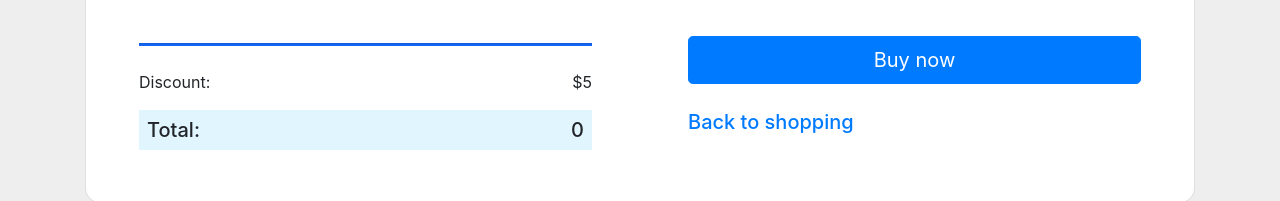
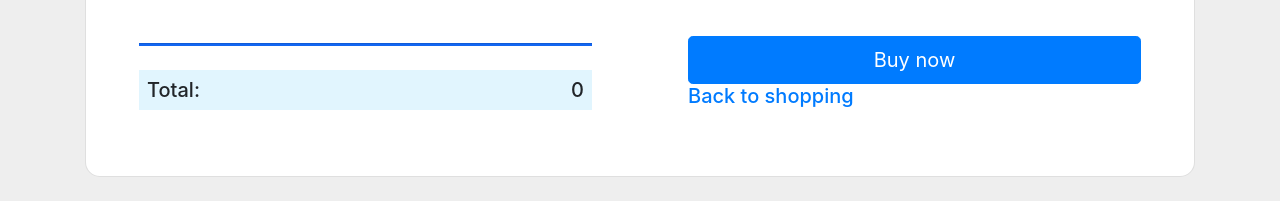
Before and after one commit to Michaelieece/perfect-pizza-pamphlet, a plain HTML site: page index.html in a window 1280 px wide. Shown: the part 1121-1322 px from the top of the page. Drawn offline with nearby package versions, Linux system fonts and the light colour scheme; some icons are missing.

```diff
--- a/index.html
+++ b/index.html
@@ -145,8 +145,7 @@ smallPizzaTotal: 0, LgQuantity: 1, SmQuantity: 1, MdQuantity: 1 }">
                   <hr class="mb-4" style="height: 2px; background-color: #1266f1; opacity: 1;">
 
                   <div class="d-flex justify-content-between px-x">
-                    <p class="fw-bold">Discount:</p>
-                    <p class="fw-bold">$5</p>
+
                   </div>
                   <div class="d-flex justify-content-between p-2 mb-2" style="background-color: #e1f5fe;">
                     <h5  class="fw-bold mb-0">Total:</h5>
```
